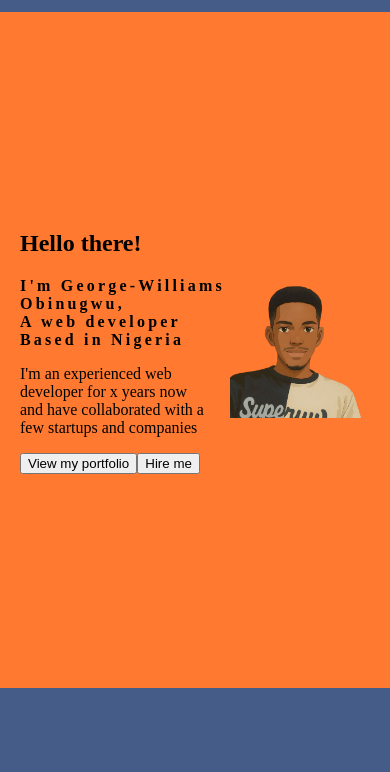
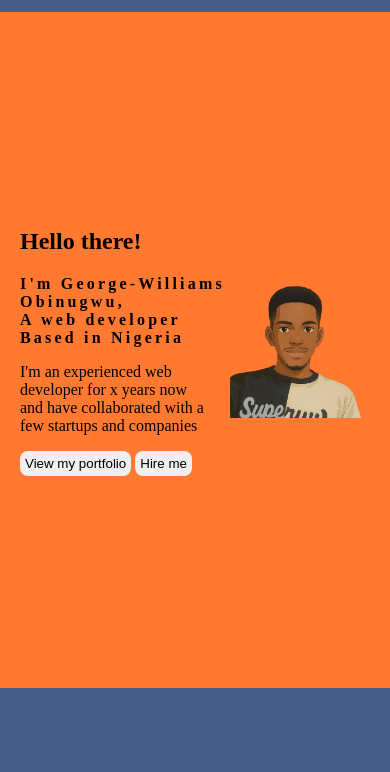
Before and after one commit to quickquick/george-rwd, a plain HTML site: page index.html in a window 390 px wide. Shown: the part 72-844 px from the top of the page. Drawn offline with Linux system fonts and the light colour scheme.

Commit message:
Fix: Made a couple of changes

```diff
--- a/style.css
+++ b/style.css
@@ -65,6 +65,12 @@ body {
 .hero-left-grid h2 {
     font-size: 2rem;
     letter-spacing: 0.2rem;
+}
+
+.hero-left-grid button {
+    border: none;
+    border-radius: 0.5rem;
+    padding: 15px 15px;
 }
 
 .hero-right-grid {
@@ -135,6 +141,12 @@ body {
         font-size: 1rem;
     }
 
+    .hero-left-grid button {
+    border: none;
+    border-radius: 0.5rem;
+    padding: 5px 5px;
+    }
+
     /*--------------------------------------------------------------------------------------------------*/
     #proto-services-container-grid {
         /* border: 2px solid red; */
```
Also changed, not shown: index.html (+2 -74 lines).
